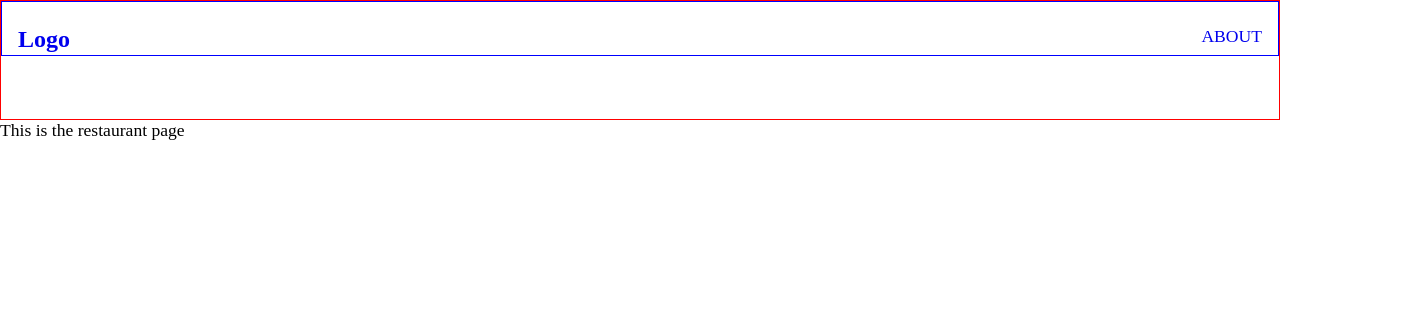
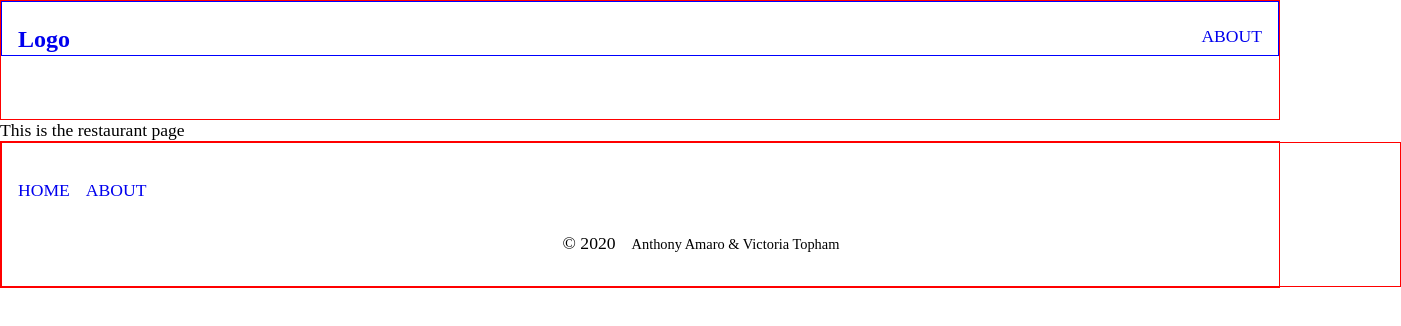
Before and after one commit to vtopham/bungle, a React (Create React App) app: page /seacrch/1/1 in a window 1280 px wide. Shown: the top 326 px of the page, 1401 px wide, since content can reach past the window. Built offline with nearby package versions, Linux system fonts and the light colour scheme.

Commit message:
added the boiler for the footer

```diff
--- a/src/App.js
+++ b/src/App.js
@@ -8,6 +8,7 @@ import Home from "./Components/Home";
 import About from "./Components/About";
 import Restaurant from "./Components/Restaurant";
 import Results from "./Components/Results";
+import Footer from "./Components/Footer";
 
 function App() {
   const [location, setLocation] = useState("Los-Vegas-NV"); //should be city-state with kabob casing
@@ -39,6 +40,7 @@ function App() {
       <Route path="/seacrch/:location/:restaurantID">
         <Restaurant />
       </Route>
+      <Footer />
     </>
   );
 }
--- a/src/Components/Footer.js
+++ b/src/Components/Footer.js
@@ -1,15 +1,24 @@
 //The footer should appear at the bottom of every page
 //Only Anthony changes this code
 
-import React from "react"
+import React from "react";
+import { NavLink } from "react-router-dom";
 
-function Footer (props) {
-
-    return(
-        <>
-        <p>This is the footer</p>
-        </>
-    )
+function Footer(props) {
+  return (
+    <footer>
+      <div className="footer-container">
+        <nav>
+          <NavLink to="/">Home</NavLink>
+          <NavLink to="/about">About</NavLink>
+        </nav>
+        <p>
+          <span className="copyright">&copy; 2020</span>
+          Anthony Amaro & Victoria Topham
+        </p>
+      </div>
+    </footer>
+  );
 }
 
-export default Footer
+export default Footer;
--- a/src/index.scss
+++ b/src/index.scss
@@ -134,13 +134,14 @@ header {
 
     .profile {
       width: 45%;
+      margin-bottom: 5rem;
       border: 1px solid blue;
       text-transform: capitalize;
 
       .bg-img {
         //   padding: 9rem 0;
         width: 300px;
-        border: 1px solid red;
+        //   border: 1px solid red;
         //   border-radius: 50%;
         margin: 0 auto;
 
@@ -152,7 +153,7 @@ header {
       }
 
       .profile-info {
-        border: 1px solid red;
+        //   border: 1px solid red;
         text-align: center;
         margin-top: 1.5rem;
 
@@ -163,7 +164,7 @@ header {
 
       .worst-date {
         //   border: 1px solid blue;
-        //   margin: 1rem 0;
+        margin: 3rem 0 0;
 
         h3 {
           margin: 1rem 0;
@@ -198,3 +199,38 @@ header {
     }
   }
 }
+
+/// END OF ABOUT PAGE
+
+//// FOOTER STARTS HERE
+
+footer {
+  border: 1px solid red;
+
+  .footer-container {
+    width: 1400px;
+    margin: 0 auto;
+    border: 1px solid red;
+    padding: 2rem 1rem;
+
+    p {
+      margin-top: 2rem;
+      font-size: 0.9rem;
+      text-align: center;
+
+      .copyright {
+        margin-right: 1rem;
+      }
+    }
+
+    nav {
+      display: flex;
+      // flex-direction: column;
+
+      a {
+        text-transform: uppercase;
+        padding: 0.3rem 1rem 0 0;
+      }
+    }
+  }
+}
```
Also changed, not shown: main-file/css/index.css (+1 -1 lines).
